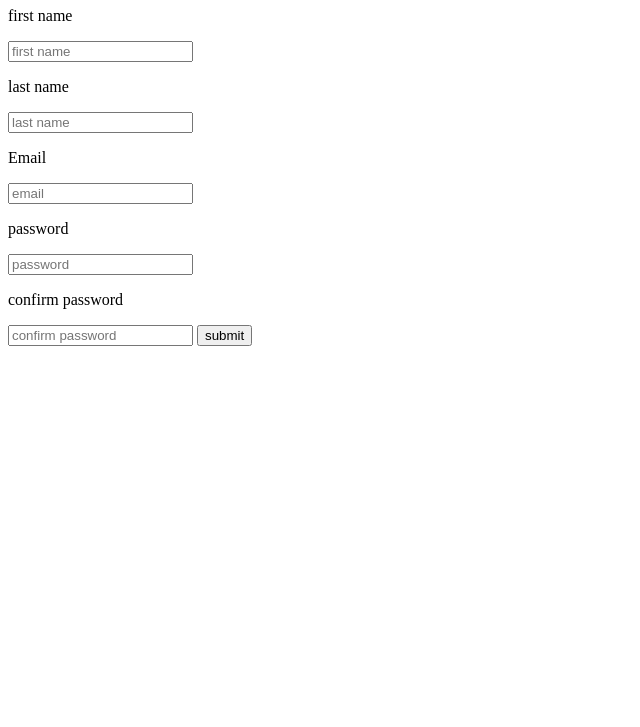
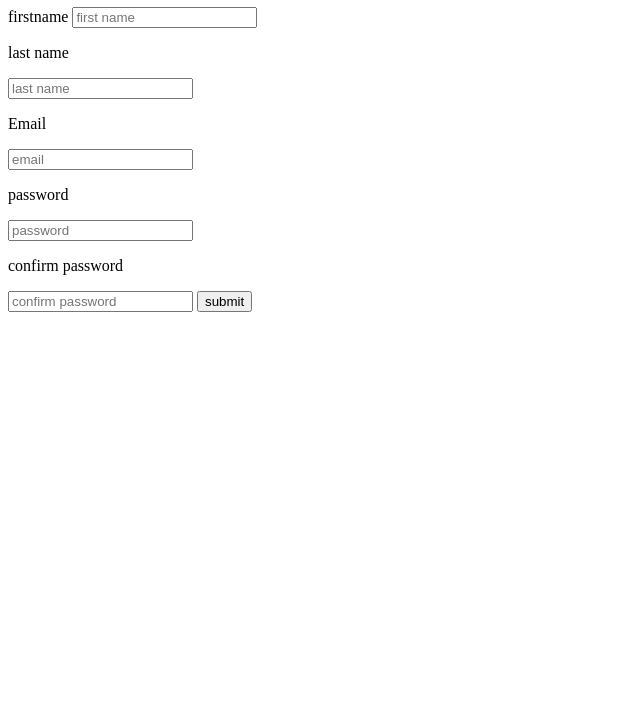
Before and after one commit to Ravijnv7/form_validatror1, a plain HTML site: page index.html in a window 1280 px wide. Shown: the part 73-800 px from the top of the page, without its empty margins (0-640 px from the left). Drawn offline with Linux system fonts and the light colour scheme.

Commit message:
added the label in html

```diff
--- a/index.html
+++ b/index.html
@@ -12,7 +12,7 @@
             <h1>personal information</h1>
         </div>
        <div class="box">
-        <p>first name</p>
+       <label for="firstname">firstname</label>
         <input type="text" placeholder="first name">
         <p>last name</p>
         <input type="text" placeholder="last name">
```
